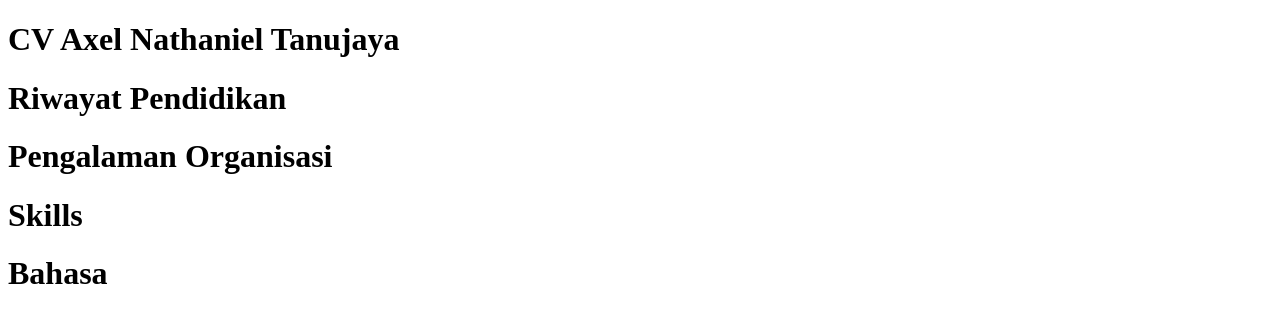
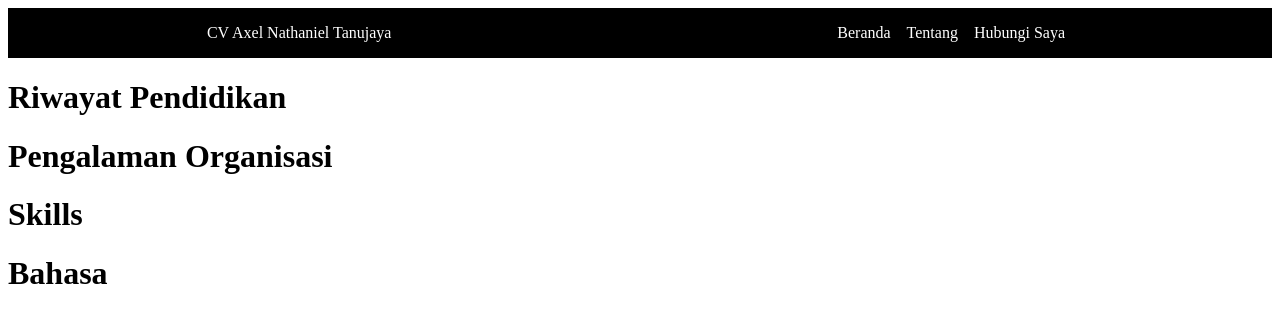
Before and after one commit to axelnt123/axelnt123.github, a plain HTML site: page index.html in a window 1280 px wide. Drawn offline with Linux system fonts and the light colour scheme.

Commit message:
Add files via upload

```diff
--- a/index.html
+++ b/index.html
@@ -8,7 +8,17 @@
 </head>
 <body>
     <header>
-        <h1>CV Axel Nathaniel Tanujaya</h1>
+        <nav>
+            <div class="logo">CV Axel Nathaniel Tanujaya
+            </div>
+            <ul>
+                <li><a href="#">Beranda</a></li>
+                <li><a href="#">Tentang</a></li>
+                <li><a href="#">Hubungi Saya</a></li>
+            </ul>
+
+        </nav>
+
     </header>
     <main>
         <h1>Riwayat Pendidikan</h1>
--- a/style.css
+++ b/style.css
@@ -0,0 +1,27 @@
+nav {
+    display:flex;
+    flex-direction: row;
+    background-color: black;
+    color: white;
+    justify-content: space-around;
+    align-items: center;
+}
+nav ul{
+    display: flex;
+    flex-direction: row;
+    list-style: none;
+}
+nav a{
+    margin-left: 0.5rem;
+    margin-right: 0.5rem;
+    text-decoration: none;
+    color: white;
+}
+nav a:hover{
+    color: whitesmoke;
+    text-decoration: underline;
+}
+nav.logo{
+    font-weight: bold;
+    font-size: 1.5rem;
+}
```
